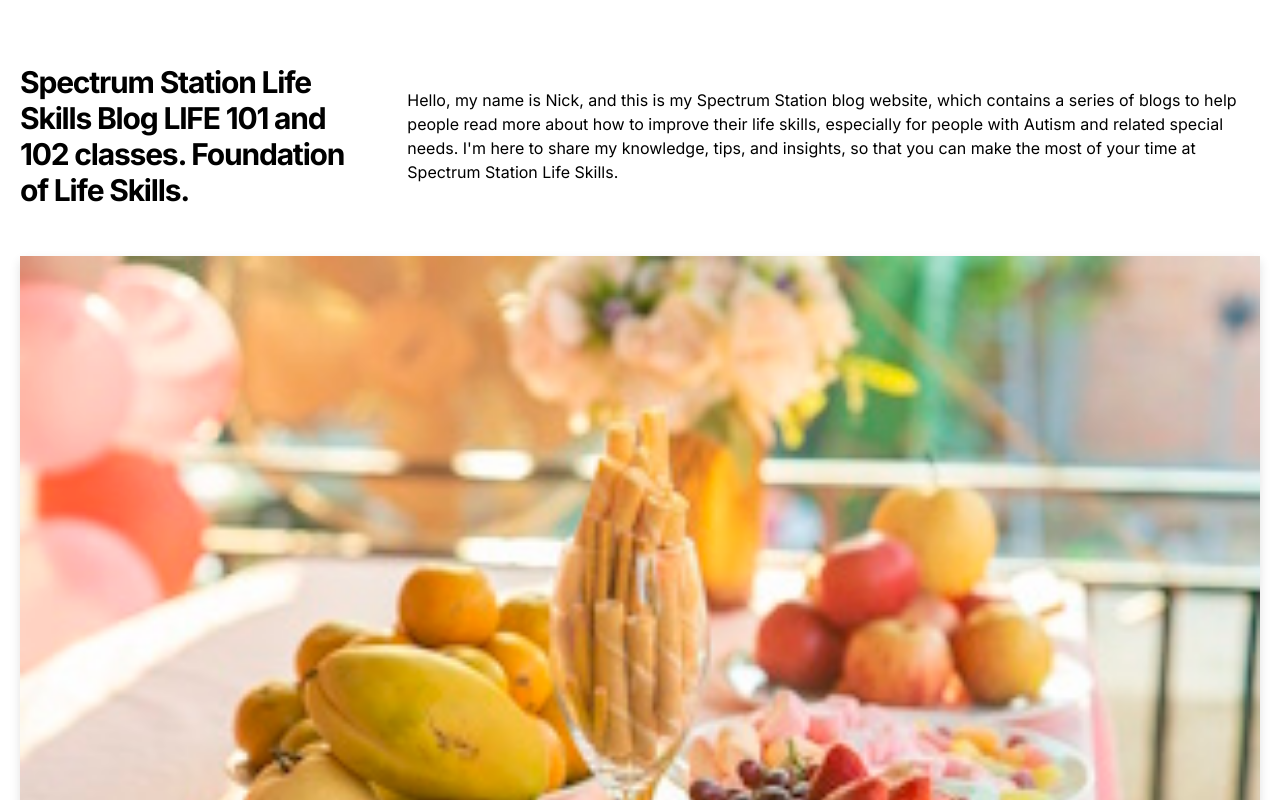
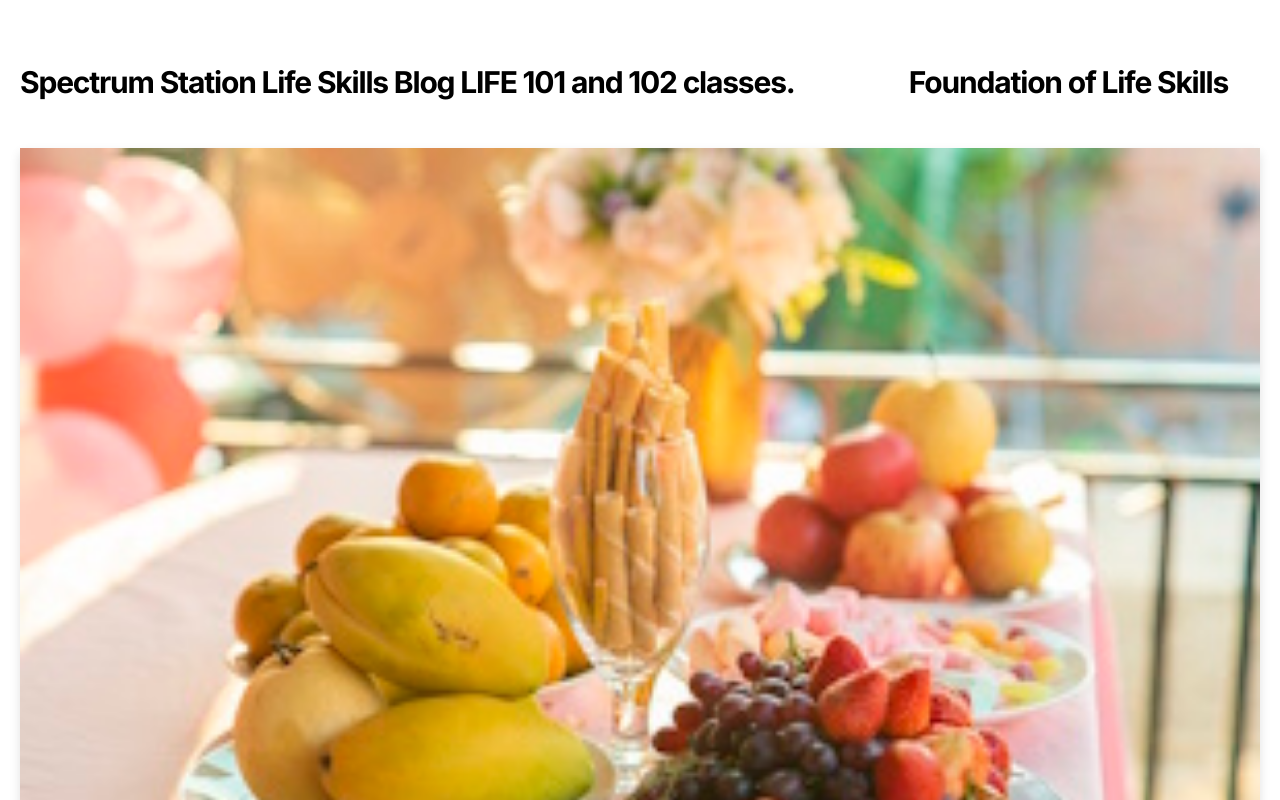
Before and after one commit to collegedude9300/blog-starter-app, a Next.js app: page / in a window 1280 px wide. Shown: the top 800 px of the page. Built offline with nearby package versions, Linux system fonts and the light colour scheme.

Commit message:
Got rid of bio

```diff
--- a/src/app/_components/intro.tsx
+++ b/src/app/_components/intro.tsx
@@ -5,10 +5,9 @@ export function Intro() {
   return (
     <section className="flex-col md:flex-row flex items-center md:justify-between mt-16 mb-16 md:mb-12" aria-label="Main content" lang="en">
       <h3 className="text-2xl md:text-3xl font-bold tracking-tighter leading-tight md:pr-8" title="Spectrum Station Life Skills Blog">
-         Spectrum Station Life Skills  Blog LIFE 101 and 102 classes. Foundation of Life Skills.</h3>
-         <p> Hello, my name is Nick, and this is my Spectrum Station blog website, which contains a series of blogs to help people read more about how to
-          improve their life skills, especially for people with Autism and related special needs. I'm here to share my knowledge, tips, and insights, so that you can make the most of your time at Spectrum Station Life Skills.
-         </p>
+         Spectrum Station Life Skills  Blog LIFE 101 and 102 classes.</h3>
+         <h4 className="text-2xl md:text-3xl font-bold tracking-tighter leading-tight md:pr-8">
+          Foundation of Life Skills</h4>
     </section>
   );
 }
```
